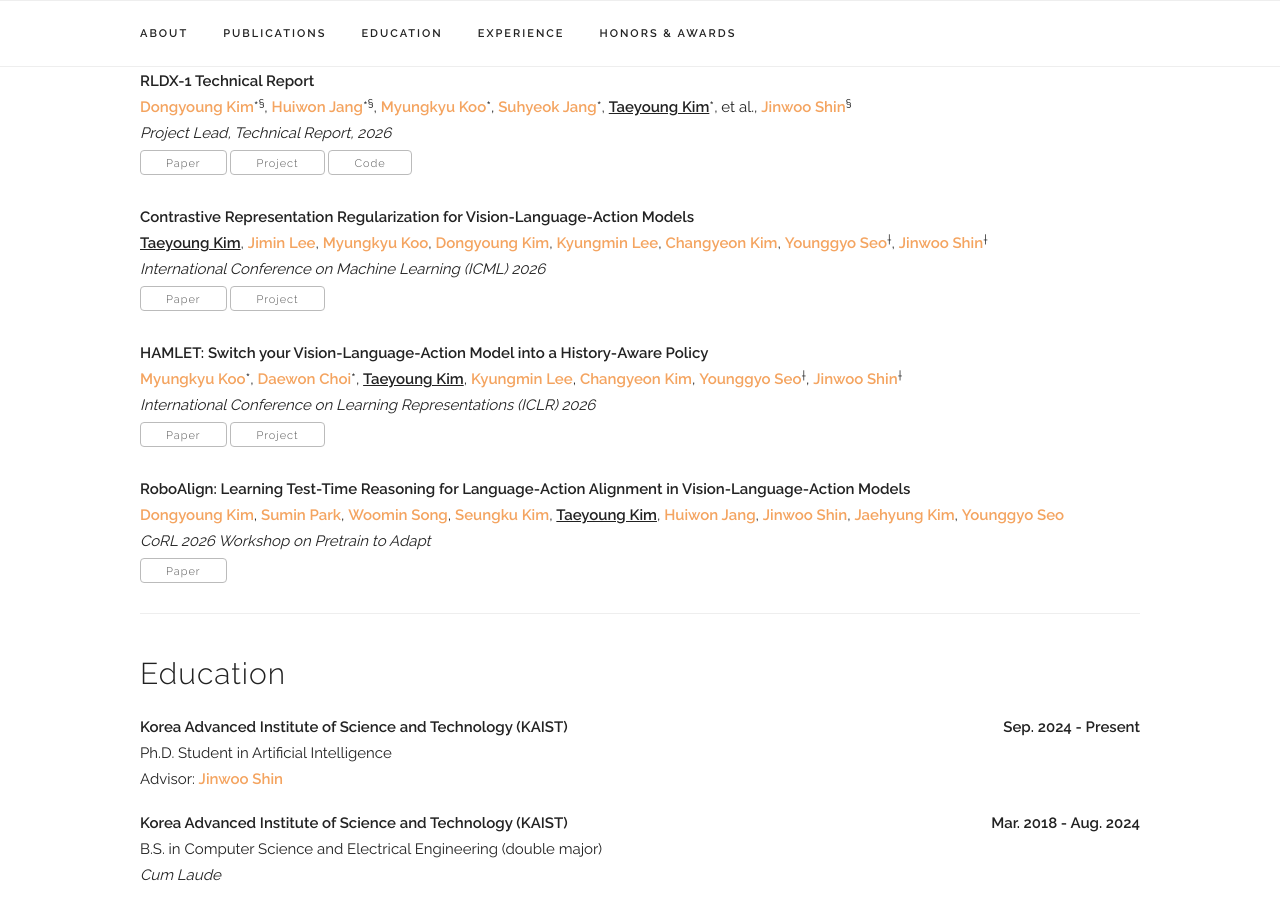
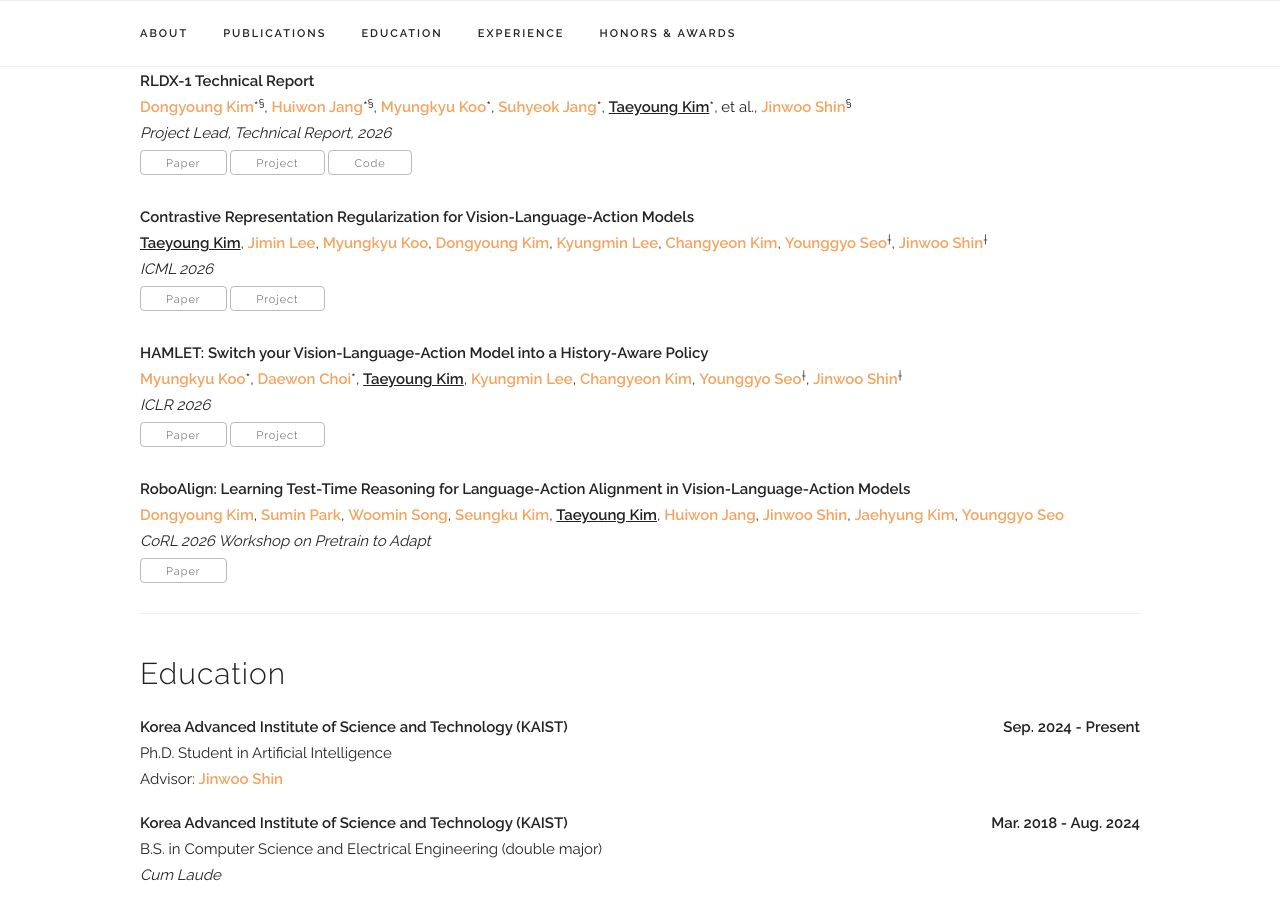
Before and after one commit to ismty0805/ismty0805.github.io, a Jekyll site: the page built from index.html, in a window 1280 px wide and 900 px high, scrolled down 793 px. Built offline with Jekyll 4.4.1, drawn with Linux system fonts in a browser that asks for light colours; some web fonts are replaced.

Commit message:
Shorten HAMLET/CRR venues to ICLR 2026 / ICML 2026
Co-Authored-By: Claude Opus 4.8 <noreply@anthropic.com>
Claude-Session: https://claude.ai/code/session_01BETFFLhDziRgs8iXdE2gTT

```diff
--- a/_data/publications.yaml
+++ b/_data/publications.yaml
@@ -11,7 +11,7 @@ papers:
   - title: "Contrastive Representation Regularization for Vision-Language-Action Models"
     image: "/assets/publications/crr/overview.png"
     authors: "<b><u>Taeyoung Kim</u></b>, <a href='https://jiminlx.github.io/'>Jimin Lee</a>, <a href='https://myungkyukoo.github.io'>Myungkyu Koo</a>, <a href='https://kingdy2002.github.io/'>Dongyoung Kim</a>, <a href='https://kyungmnlee.github.io/'>Kyungmin Lee</a>, <a href='https://changyeon.site'>Changyeon Kim</a>, <a href='https://younggyo.me/'>Younggyo Seo</a><sup>&#8224;</sup>, <a href='https://alinlab.kaist.ac.kr/shin.html'>Jinwoo Shin</a><sup>&#8224;</sup>"
-    venue: "International Conference on Machine Learning (ICML) 2026"
+    venue: "ICML 2026"
     paper_pdf: "https://arxiv.org/abs/2510.01711"
     project_page: "https://ismty0805.github.io/rscl/"
     selected: y
@@ -19,7 +19,7 @@ papers:
   - title: "HAMLET: Switch your Vision-Language-Action Model into a History-Aware Policy"
     image: "/assets/publications/hamlet/teaser.png"
     authors: "<a href='https://myungkyukoo.github.io'>Myungkyu Koo</a>*, <a href='https://choidae1.github.io/'>Daewon Choi</a>*, <b><u>Taeyoung Kim</u></b>, <a href='https://kyungmnlee.github.io/'>Kyungmin Lee</a>, <a href='https://changyeon.site'>Changyeon Kim</a>, <a href='https://younggyo.me/'>Younggyo Seo</a><sup>&#8224;</sup>, <a href='https://alinlab.kaist.ac.kr/shin.html'>Jinwoo Shin</a><sup>&#8224;</sup>"
-    venue: "International Conference on Learning Representations (ICLR) 2026"
+    venue: "ICLR 2026"
     paper_pdf: "https://arxiv.org/abs/2510.00695"
     project_page: "https://myungkyukoo.github.io/hamlet"
     selected: y
```
